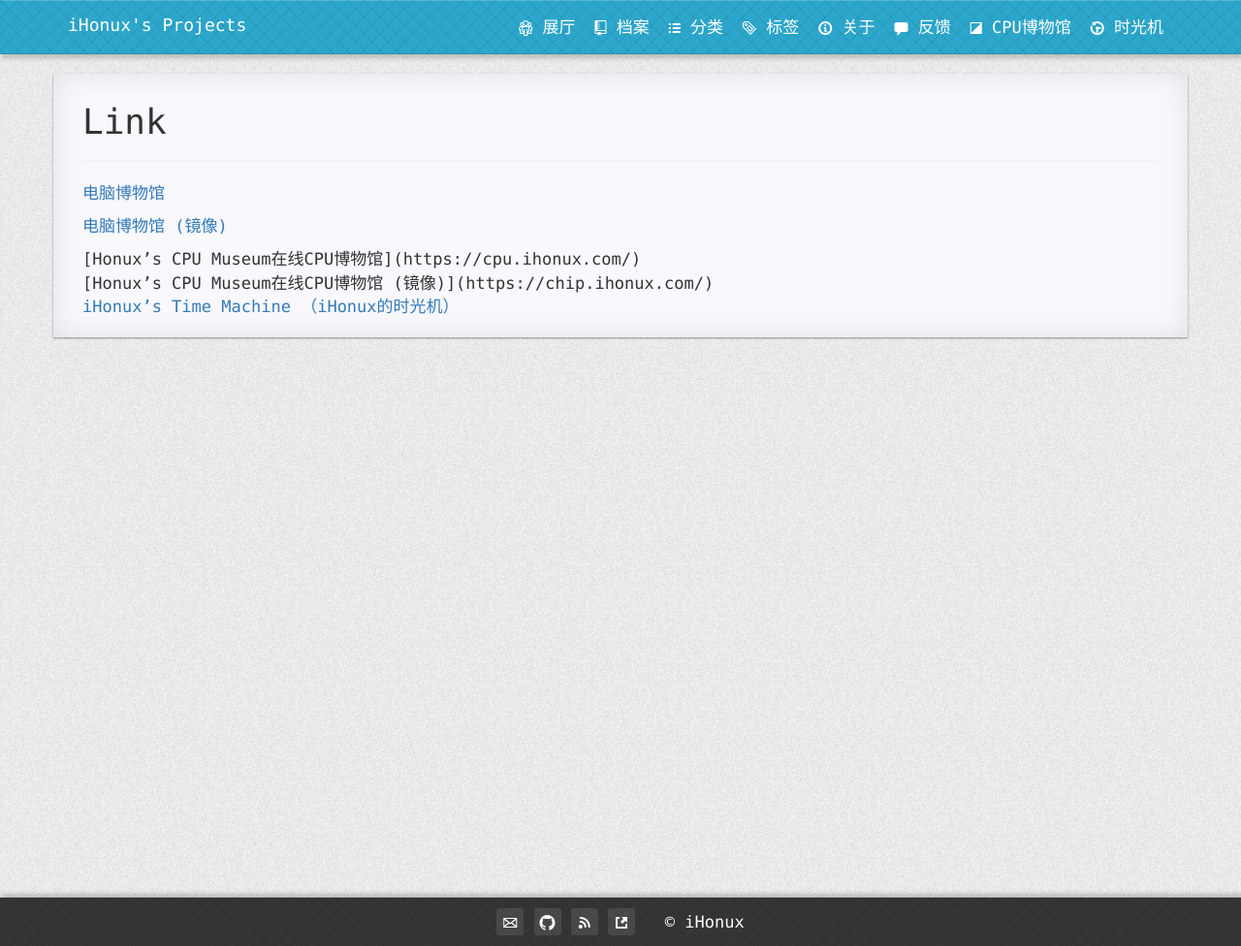
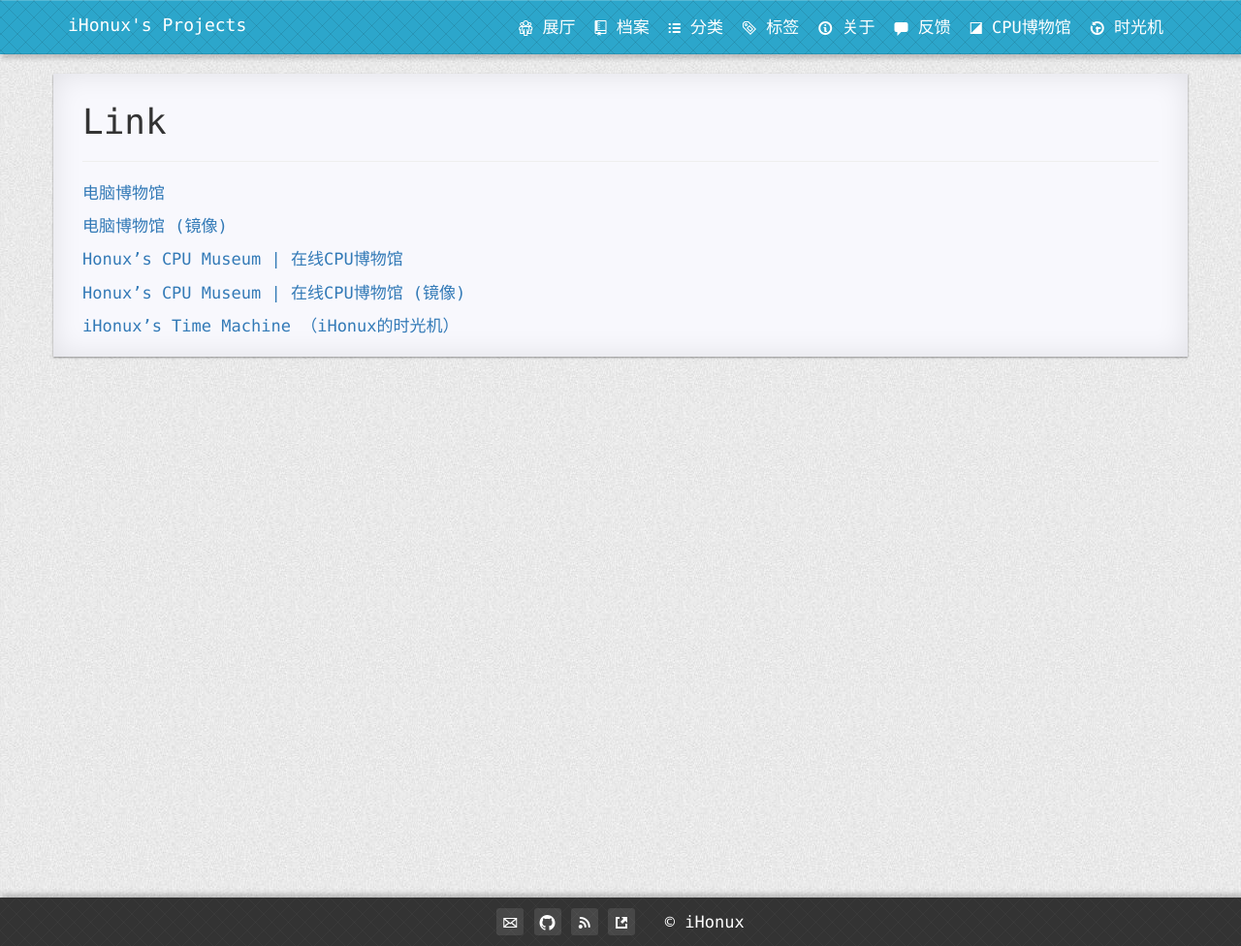
Before and after one commit to fxrj/fxrj.github.io, a Jekyll site: the page built from pages/6link-external.md, in a window 1280 px wide. Shown: the whole page at 97% size. Built offline with Jekyll 4.4.1, drawn with Linux system fonts in a browser that asks for light colours; nearby versions of some CDN libraries; comment, search, counter and statistics services are not loaded.

Commit message:
Update 6link-external.md

```diff
--- a/pages/6link-external.md
+++ b/pages/6link-external.md
@@ -10,8 +10,8 @@ isNavItem: false
 
 [电脑博物馆 (镜像)](https://cm.ihonux.com/)
 
-[Honux's CPU Museum | 在线CPU博物馆](https://cpu.ihonux.com/)
+[Honux's CPU Museum \| 在线CPU博物馆](https://cpu.ihonux.com/)
 
-[Honux's CPU Museum | 在线CPU博物馆 (镜像)](https://chip.ihonux.com/)
+[Honux's CPU Museum \| 在线CPU博物馆 (镜像)](https://chip.ihonux.com/)
 
 [iHonux's Time Machine （iHonux的时光机）](https://past.ihonux.com/)
```
